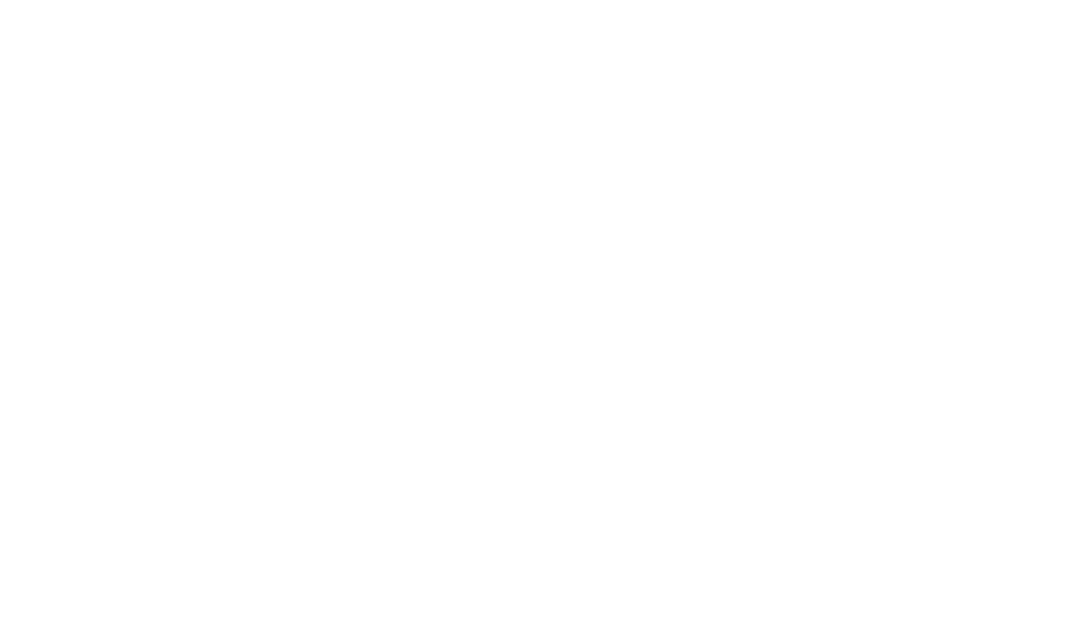
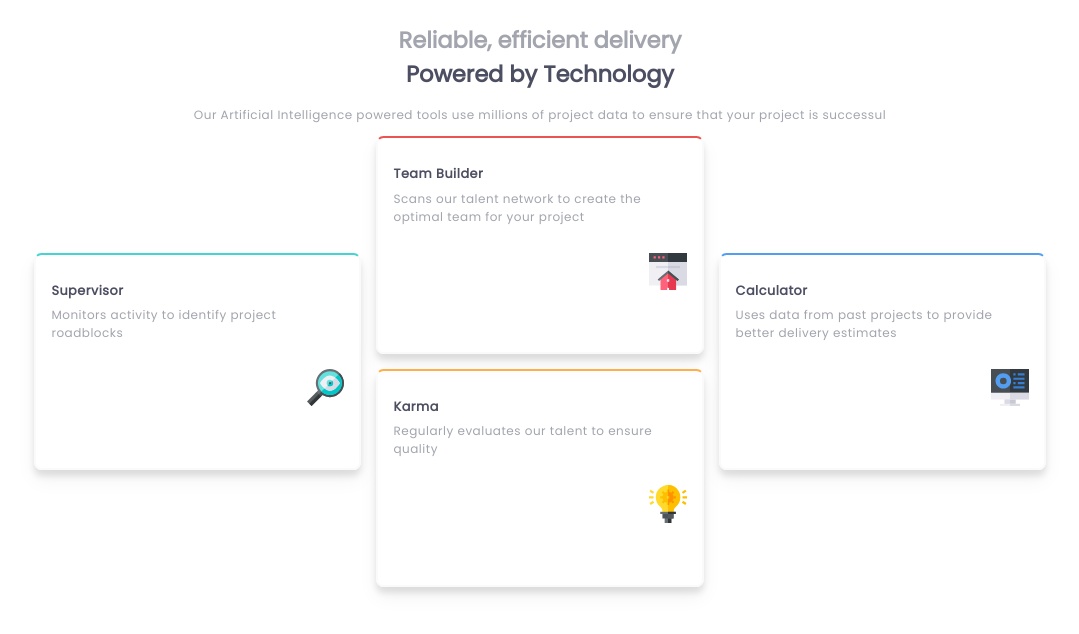
Before and after one commit to Jkob-Jacob/four-card-feature-section, a plain HTML site: page src/index.html in a window 1280 px wide. Shown: the whole page, without its empty margins (100-1179 px from the left). Drawn offline with Linux system fonts and the light colour scheme.

Commit message:
Final Commit

```diff
--- a/src/index.html
+++ b/src/index.html
@@ -10,14 +10,29 @@
     </head>
     <body>
         <main class="container">
-            <header class="header"></header>
-            <section class="container">
-                <section class="container__item"></section>
+            <header class="header">
+                <h1>Reliable, efficient delivery<span class="emp">Powered by Technology</span></h1>
+                <p class="description">Our Artificial Intelligence powered tools use millions of project data to ensure that your project is successul</p>
+            </header>
+            <section class="container__child">
+                <section class="container__item border--top border__top--cyan">
+                    <p class="content"><span class="heading">Supervisor</span>Monitors activity to identify project roadblocks</p>
+                    <img class="logo" src="../images/icon-supervisor.svg" alt="Supervisor Icon Image">
+                </section>
                 <section class="container__item container__item--double">
-                    <section class="container__item"></section>
-                    <section class="container__item"></section>
+                    <section class="container__item border--top border__top--red">
+                        <p class="content"><span class="heading">Team Builder</span>Scans our talent network to create the optimal team for your project</p>
+                        <img class="logo" src="../images/icon-team-builder.svg" alt="Team Builder Icon Image">
+                    </section>
+                    <section class="container__item border--top border__top--orange">
+                        <p class="content"><span class="heading">Karma</span>Regularly evaluates our talent to ensure quality</p>
+                        <img class="logo" src="../images/icon-karma.svg" alt="Karma Icon Image">
+                    </section>
                 </section>
-                <section class="container__item"></section>
+                <section class="container__item border--top border__top--blue">
+                    <p class="content"><span class="heading">Calculator</span>Uses data from past projects to provide better delivery estimates</p>
+                    <img class="logo" src="../images/icon-calculator.svg" alt="Calculator Icon Image">
+                </section>
             </section>
         </main>
     </body>
--- a/src/style.css
+++ b/src/style.css
@@ -1,11 +1,178 @@
-body {
+* {
     font-family: 'Poppins', sans-serif;
+    box-sizing: border-box;
 }
 
-.header {}
+body {
+    font-size: 15px;
+    color: hsl(234, 12%, 34%);
+}
 
-.container {}
+p {
+    font-size: 0.8em;
+    font-weight: lighter;
+    color: hsl(229, 6%, 66%);
+    letter-spacing: 0.5px;
+}
 
-.container__item {}
+h1 {
+    font-size: 1.5em;
+    color:  hsl(229, 6%, 66%);
+}
 
-.container__item--double {}
+.emp {
+    display: block;
+    color: hsl(234, 12%, 34%);
+}
+
+
+.container {
+    width: 80%;
+    margin: 0 auto;
+    display: flex;
+    flex-wrap: wrap;
+}
+
+.header {
+    width: 80%;
+    text-align: center;
+    margin: 0 auto;
+    font-size: 1em;
+}
+
+.container__child {
+    margin: 0px auto;
+    display: grid;
+    grid-template-columns: repeat(3,1fr);
+    column-gap: 1em;
+    align-items: center;
+    width: 100%;
+}
+
+.container__item {
+    display: grid;
+    grid-template-rows: repeat(2,1fr);
+    grid-template-columns: 1fr;
+    row-gap: 1em;
+    padding: 1em;
+    border: 2px solid hsl(0, 0%, 98%);
+    box-shadow: 0 10px 20px rgba(0,0,0,0.05), 0 6px 6px rgba(0,0,0,0.1);
+    border-radius: 0.5em;
+
+}
+
+.container__item--double {
+    padding: 0;
+    border: none;
+    box-shadow: none;
+}
+
+.content {
+    font-size: 0.8em;
+    grid-column: 1 / span 2;
+}
+
+.heading {
+    display: block;
+    font-size: 0.8rem;
+    font-weight: 800;
+    padding-bottom: 0.5em;
+    color:hsl(234, 12%, 34%);
+}
+
+
+.logo {
+    grid-row-start: 2;
+    grid-column: 1 / span 2;
+    justify-self: end;
+    width: 2.5em;
+}
+
+.border--top {
+    border-top: 2px solid;
+}
+
+.border__top--red {
+    border-top-color: hsl(0, 78%, 62%);
+}
+
+.border__top--cyan {
+    border-top-color: hsl(180, 62%, 55%);
+}
+
+.border__top--blue {
+    border-top-color: hsl(212, 86%, 64%);
+}
+
+.border__top--orange {
+    border-top-color: hsl(34, 97%, 64%);
+}
+
+
+@media screen and (max-width: 910px) {
+
+    body {
+        font-size: 10px;
+    }
+
+   .container__item p {
+       font-size: 0.8em;
+   }
+
+   .heading {
+       font-size: 1.5em;
+   }
+
+    .logo {
+        width: 2.5em;
+    }
+}
+
+@media screen and (max-width: 714px) {
+
+    body {
+        font-size: 9px;
+    }
+
+}
+
+@media screen and (max-width: 620px) {
+
+    body {
+        font-size: 12px;
+    }
+
+    .container--child {
+        display: grid;
+        grid-template-rows: repeat(1,1fr);
+        grid-template-columns: none;
+        row-gap: 1em;
+
+    }
+
+    .container__item--double {
+        box-shadow: none;
+    }
+
+    .heading {
+        font-size: 1.5em;
+    }
+
+    .logo {
+        width: 2em;
+    }
+}
+
+@media screen and (max-width: 375px) {
+    body {
+        font-size: 10px;
+    }
+
+    .logo {
+        width: 2.5em;
+    }
+
+    .header {
+        font-size: 1em;
+    }
+}
```
